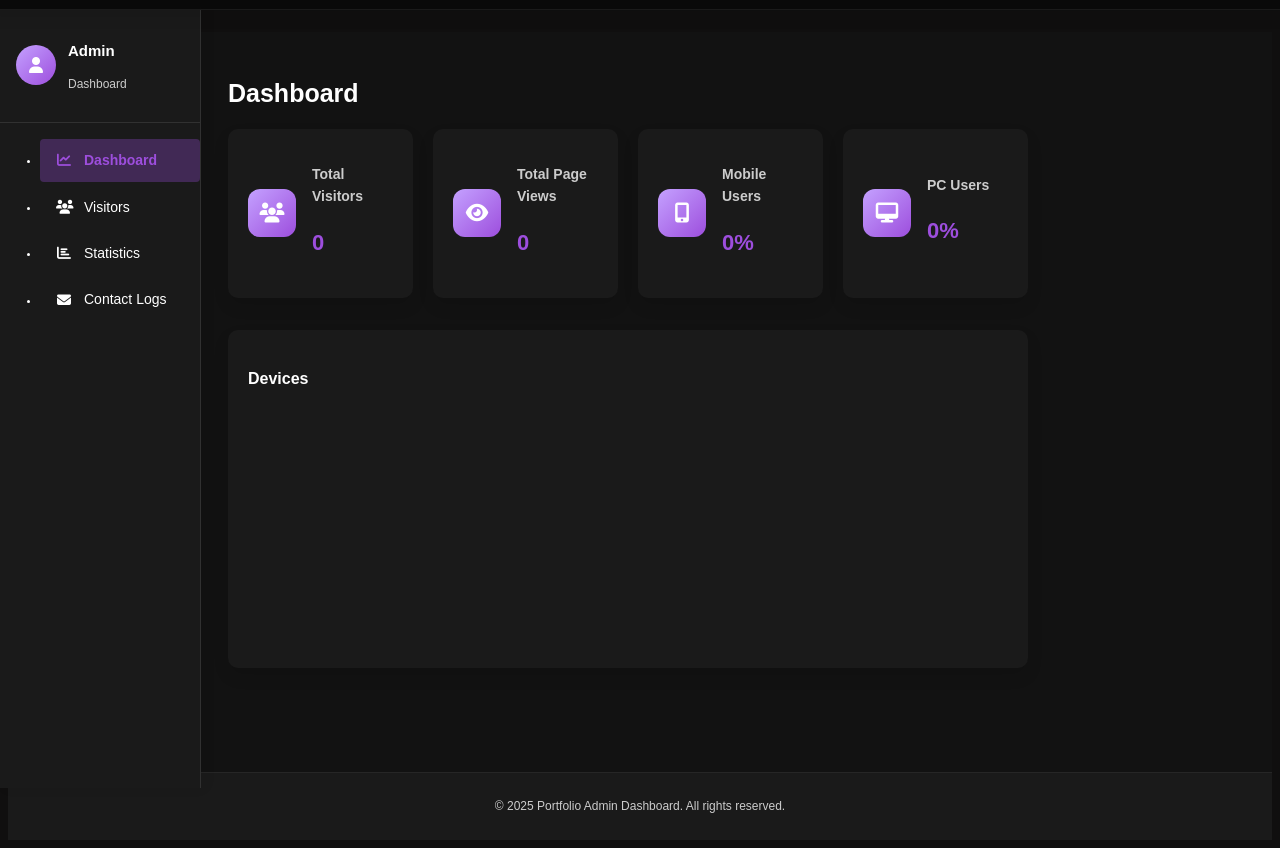
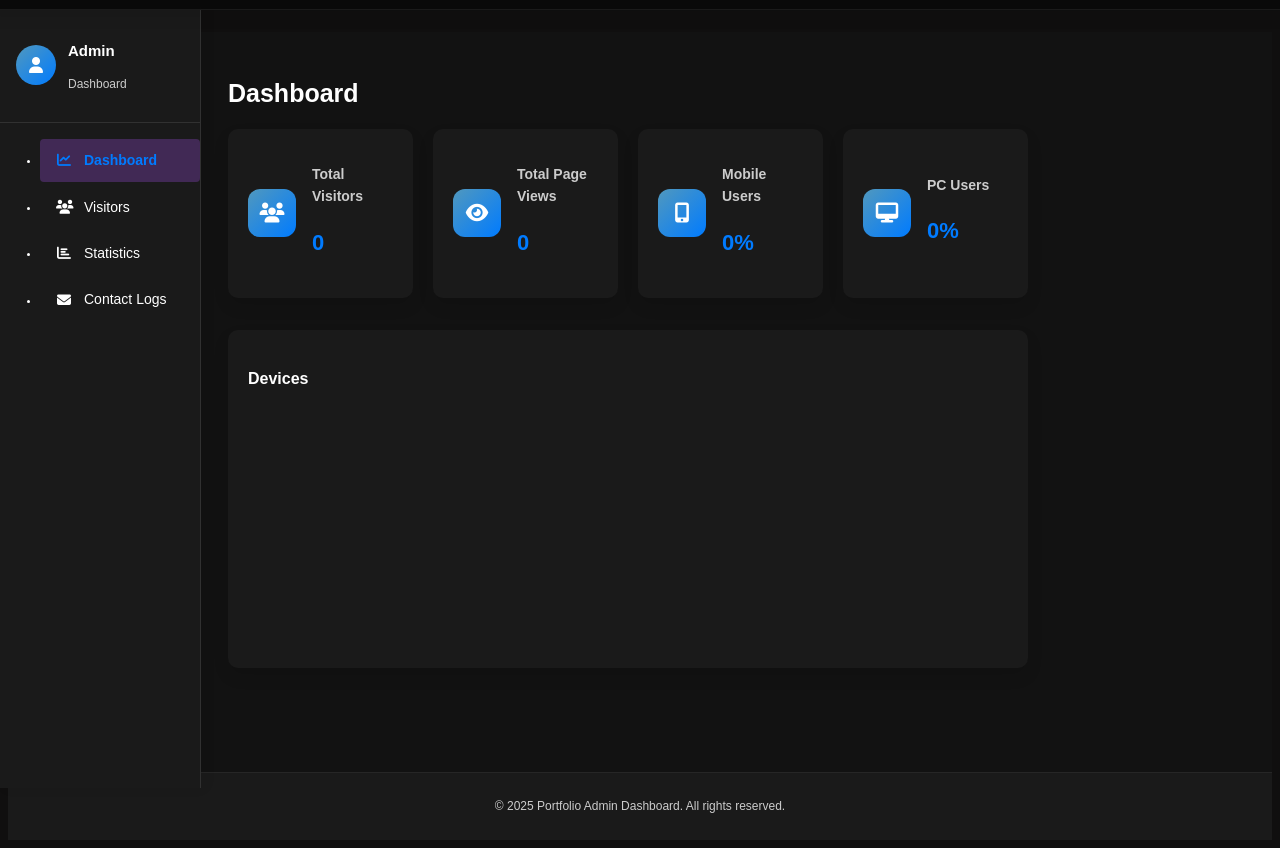
Before and after one commit to xninju/DevtriSeczone, a website: page admin.html in a window 1280 px wide. Shown: the part 52-900 px from the top of the page. Drawn offline with nearby package versions, Linux system fonts and the light colour scheme; no server answers.

Commit message:
Update admin.css

```diff
--- a/css/admin.css
+++ b/css/admin.css
@@ -6,9 +6,9 @@
     --bg-color-lighter: #1a1a1a;
     --text-color: #ffffff;
     --text-color-light: #cccccc;
-    --primary-color: #9D4EDD;
-    --primary-light: #C4A1FF;
-    --primary-dark: #5A189A;
+    --primary-color: #007bff;
+    --primary-light: #5098be;
+    --primary-dark: #0056b3;
     --border-radius-md: 10px;
     --transition-medium: all 0.3s ease;
 }
```
